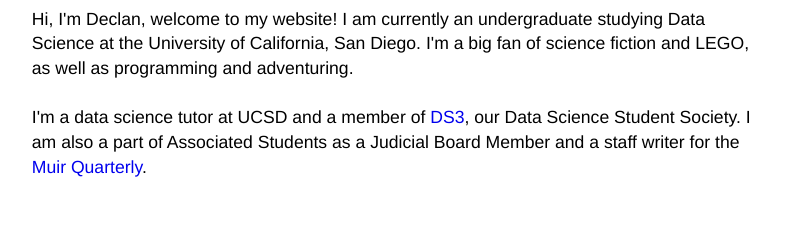
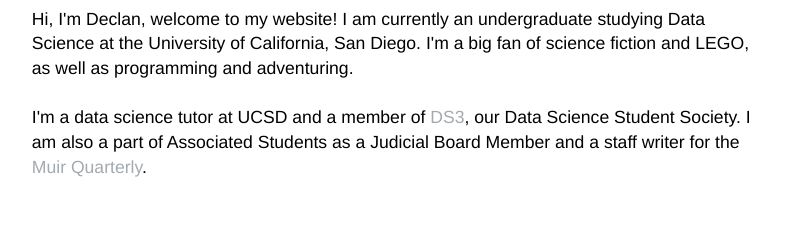
Before and after one commit to declansullivan/static-html-site, a Jekyll site: the page built from index.html, in a window 1280 px wide. Shown: the part 648-899 px from the top of the page, without its empty margins (240-1039 px from the left). Built offline with Jekyll 4.4.1, drawn with Linux system fonts in a browser that asks for light colours.

Commit message:
Update main.css

```diff
--- a/css/main.css
+++ b/css/main.css
@@ -76,7 +76,12 @@
 }
 
 .about a {
+  color: #A3ABB0;
   text-decoration: none;
+}
+
+.about a:hover {
+  color: #525658;
 }
 
 /* Resume / Coursework CSS */
```
